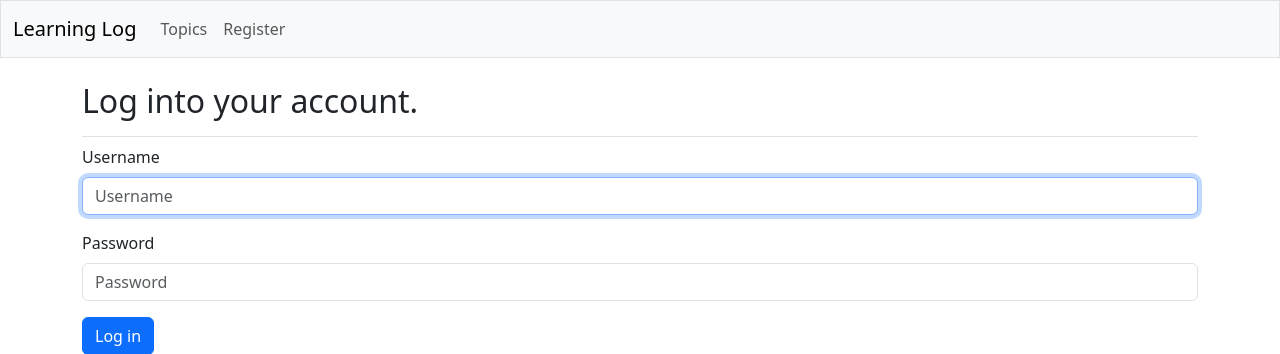
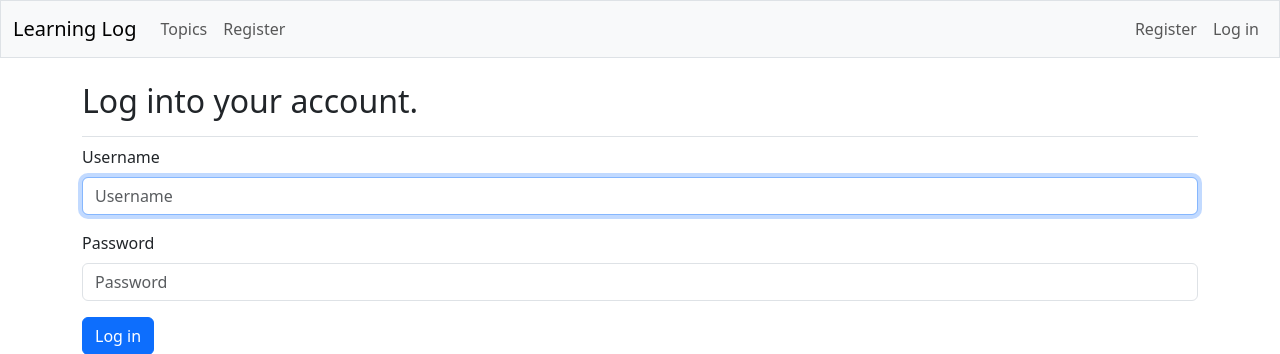
Before and after one commit to E-Conners-Lab/The_Learning_log, a Django app: page /accounts/login/ in a window 1280 px wide. Shown: the top 354 px of the page. Run offline with Django 5.2, Linux system fonts and the light colour scheme; some libraries are stand-ins or nearby versions.

Commit message:
hide login button when user is authenticated

```diff
--- a/learning_logs/templates/learning_logs/base.html
+++ b/learning_logs/templates/learning_logs/base.html
@@ -39,21 +39,22 @@
 
                   {% if user.is_authenticated %}
                     <li class="nav-item">
-                      <span class="navbar-text me-2">Hello, {{ user.username }}.
-                      </span></li>
+                      <span class="navbar-text me-2">Hello, {{ user.username }}.</span>
+                    </li>
                     <li class="nav-item">
-                      <a class="nav-link" href="{% url 'accounts:login' %}">
-                          Log in</a></li>
+                    <form action="{% url 'accounts:logout' %}" method='post' class="d-inline">
+                        {% csrf_token %}
+                        <button name='submit' class='btn btn-outline-secondary btn-sm'>Log out</button>
+                    </form>
+                  {% else %}
+                    <li class="nav-item">
+                      <a class="nav-link" href="{% url 'accounts:register' %}">Register</a>
+                    </li>
+                    <li class="nav-item">
+                      <a class="nav-link" href="{% url 'accounts:login' %}">Log in</a>
+                    </li>
                   {% endif %}
-              </ul> <!-- End of account-related links -->
-
-              {% if user.is_authenticated %}
-                <form action="{% url 'accounts:logout' %}" method='post'>
-                    {% csrf_token %}
-                    <button name='submit' class='btn btn-outline-secondary btn-sm'>
-                        log out</button>
-                </form>
-              {% endif %}
+              </ul>
           </div> <!-- Closes collapsible parts of navbar -->
       </div> <!-- Closes navbar's container -->
   </nav> <!-- End of navbar -->
```
